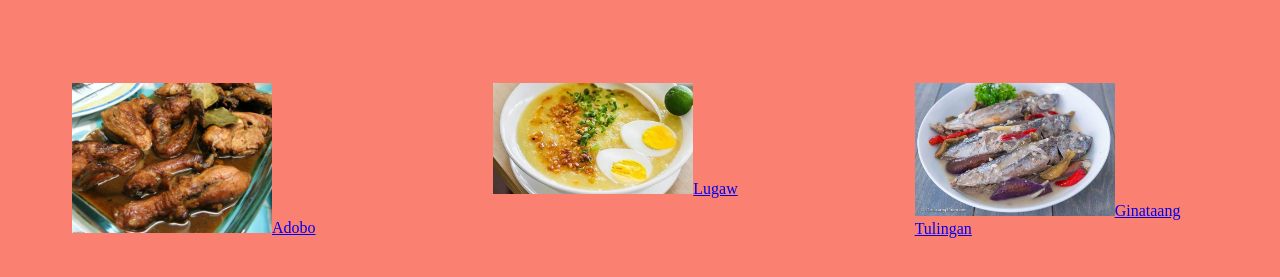
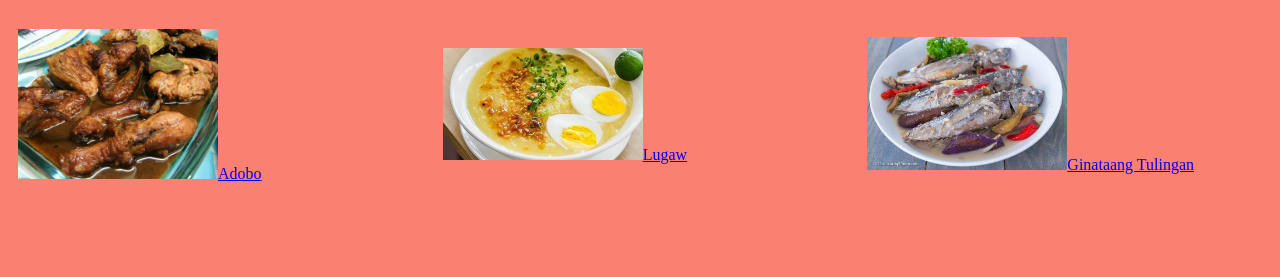
Before and after one commit to luvie23/odin-recipes, a plain HTML site: page index.html in a window 1280 px wide. Shown: the part 61-338 px from the top of the page. Drawn offline with Linux system fonts and the light colour scheme.

Commit message:
more playing around with flexbox

```diff
--- a/css/styles.css
+++ b/css/styles.css
@@ -10,10 +10,14 @@ h1 {
 
 .flex-container{
     display: flex;
-    justify-content: center;
+    flex-wrap: wrap;
+    justify-content: space-between;
+    align-items: center;
+    gap: 10px;
+
 }
 .flex-container div{
-    margin: 4em;
+    margin: 10px;
     width: 100px;
     flex: 1;
 
```
